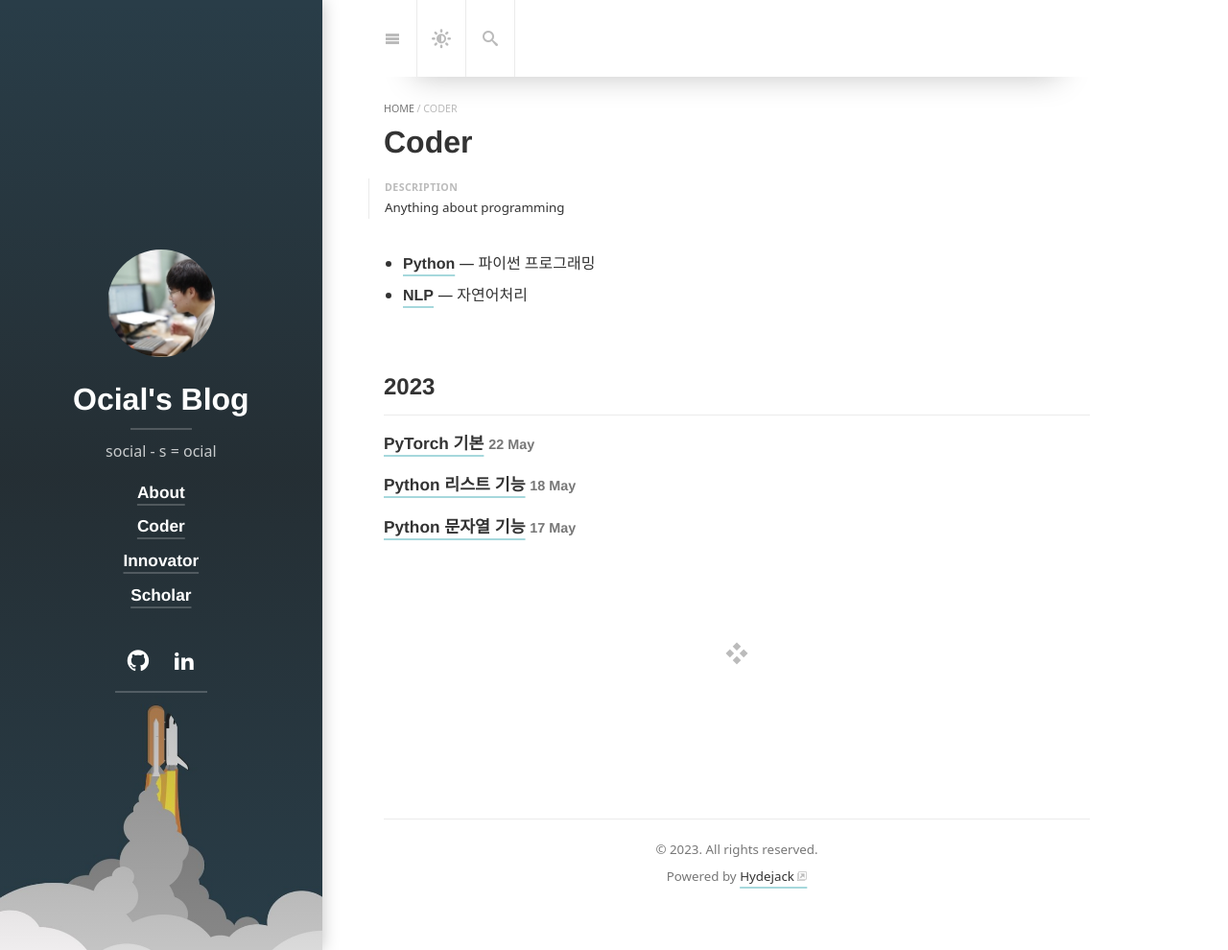
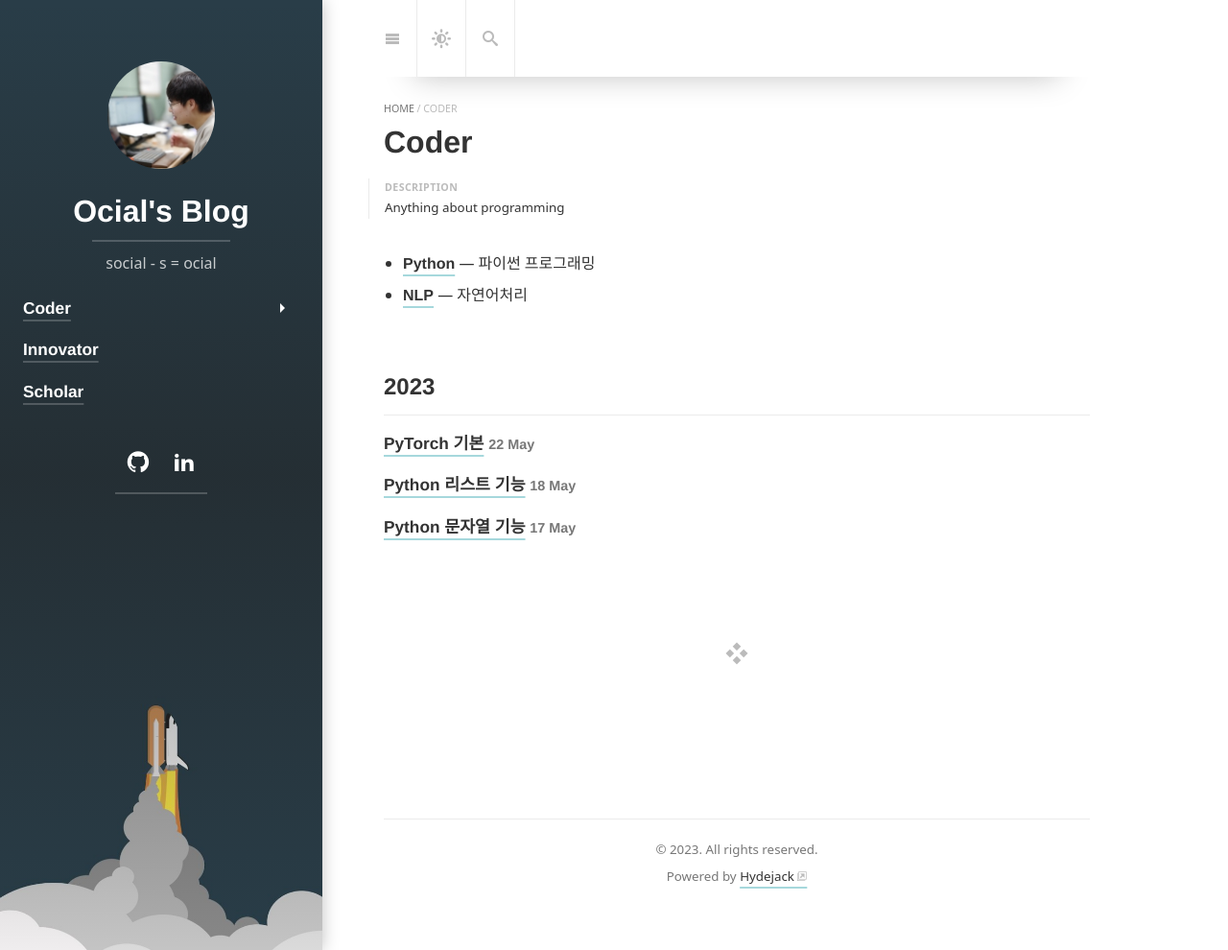
Before and after one commit to ocial/ocial.github.io, a Jekyll site: the page built from _featured_categories/coder.md, in a window 1280 px wide and 990 px high. Shown: the whole window at 96% size. Built offline with Jekyll 4.4.1, drawn with Linux system fonts in a browser that asks for light colours; cached includes are drawn as plain includes; nearby versions of some CDN libraries; some web fonts are replaced; library files that are not in the unit come from our copies.

Commit message:
submenu to the sidebar

```diff
--- a/_includes/body/nav.html
+++ b/_includes/body/nav.html
@@ -1,41 +1,37 @@
 <span class="sr-only">{{ site.data.strings.navigation | default:"Navigation" }}{{ site.data.strings.colon | default:":" }}</span>
 <ul>
-  {% if site.menu %}
-    {% for node in site.menu %}
-      {% assign url = node.url | default: node.href %}
-      <li>
-        <a
-          {% if forloop.first %}id="_drawer--opened"{% endif %}
-          href="{% include_cached smart-url url=url %}"
-          class="sidebar-nav-item {% if node.external  %}external{% endif %}"
-          {% if node.rel %}rel="{{ node.rel }}"{% endif %}
-        >
-          {{ node.name | default:node.title }}
-        </a>
-      </li>
-    {% endfor %}
-  {% else %}
-    {% assign pages = site.html_pages | where: "menu", true %}
-    {% assign documents = site.documents | where: "menu", true %}
-    {% assign nodes = pages | concat: documents | sort: "order" %}
-
+  {% assign nodes = site.html_pages | concat: site.documents | where: "sidebar", true | sort: "order" %}
+  {% assign tag_nodes = nodes | where: "type", "tag" %}
   {% for node in nodes %}
     {% unless node.redirect_to %}
+      {% if node.type != "tag" %}
+        {% assign subnodes = tag_nodes | where_exp: "item", "item.category == node.slug" %}
+        {% assign count = count | plus: 1 %}
         <li>
-          <a
-            {% if forloop.first %}id="_navigation"{% endif %}
-            href="{{ node.url | relative_url }}"
-            class="sidebar-nav-item"
-            {% if node.rel %}rel="{{ node.rel }}"{% endif %}
-            >
-            {{ node.title }}
-          </a>
+          {% if subnodes != empty %}
+            <input type="checkbox" id="folder-checkbox-{{ count }}" />
+          {% endif %}
+          <div class="list-wrapper">
+            <a {% if forloop.first %}id="_navigation"{% endif %} href="{{ node.url | relative_url }}" class="sidebar-nav-item" {% if node.rel %}rel="{{ node.rel }}"{% endif %} >{{ node.title }}</a>
+            {% if subnodes != empty %}
+              <button class="spread-btn" onclick="javascript:spread({{ count }})">
+                <label id="spread-icon-{{ count }}" class="material-icons">arrow_right</label>
+              </button>
+            {% endif %}
+          </div>
+          {% for subnode in subnodes %}
+            {% if forloop.first %}<ul class="list-body">{% endif %}
+                <li>
+                  <a class="sidebar-nav-subitem" href="{{ subnode.url | relative_url }}">{{ subnode.title }}</a>
                 </li>
+            {% if forloop.last %}</ul>{% endif %}
+          {% endfor %}
+        </li>
+      {% endif %}
     {% else %}
       <li>
         <a href="{{ node.redirect_to }}" class="sidebar-nav-item external">{{ node.title }}</a>
       </li>
     {% endunless %}
   {% endfor %}
-  {% endif %}
 </ul>
--- a/_includes/head/links-static.html
+++ b/_includes/head/links-static.html
@@ -30,3 +30,7 @@
 {% if site.comments.provider == "disqus" and site.disqus %}
   <link rel="dns-prefetch" href="https://{{ disqus }}.disqus.com" id="_hrefDisqus">
 {% endif %}
+
+<!-- For sidebar folder -->
+<link href="https://fonts.googleapis.com/icon?family=Material+Icons" rel="stylesheet">
+<script src="/assets/js/sidebar-folder.js"></script>
--- a/_sass/my-inline.scss
+++ b/_sass/my-inline.scss
@@ -1,2 +1,82 @@
 // Uncomment to disable dingbat icons below posts
 // hr.dingbat { display: none }
+
+// Sidebar Modification
+
+.sidebar {
+    text-align: center;
+  }
+
+  .sidebar-sticky {
+    height: 100%;
+    padding-top: 5%;
+    position: absolute;
+  }
+
+  .sidebar-nav-item {
+    padding: .25rem 0;
+    width:100%;
+  }
+
+  .sidebar-nav-subitem {
+    @extend .f4;
+    width:100%;
+    padding: .25rem 0;
+    display: inline-block;
+  }
+
+  .sidebar-nav-subitem:last-child {
+    margin: 0 0 4px 0;
+  }
+
+  .list-wrapper {
+    text-align: left;
+    width: 18rem;
+    display: flex;
+  }
+
+  .list-body {
+    margin: 0;
+    text-align: left;
+  }
+
+  .sidebar-about {
+    > a.sidebar-title {
+      &::after {
+        width: 9rem;
+      }
+    }
+  }
+
+  // Submenu Insertion
+
+  .spread-btn{
+    background: none;
+    border: none;
+    color: white;
+    cursor: pointer;
+    text-align: right;
+    width: 100%;
+  }
+
+  .spread-btn:hover{
+    color: #4FB1BA;
+  }
+
+  input[type=checkbox]{
+    display: none;
+  }
+
+  input[type=checkbox] ~ ul{
+    height: 0;
+    transform: scaleY(0);
+    transition: transform .2s ease-out;
+  }
+
+  input[type=checkbox]:checked ~ ul{
+    height: 100%;
+    list-style: none;
+    transform-origin: top;
+    transform: scaleY(1);
+    transition: transform .2s ease-out;
+  }
--- /dev/null
+++ b/assets/js/sidebar-folder.js
@@ -0,0 +1,7 @@
+function spread(count){
+    document.getElementById('folder-checkbox-' + count).checked =
+    !document.getElementById('folder-checkbox-' + count).checked
+    document.getElementById('spread-icon-' + count).innerHTML =
+    document.getElementById('spread-icon-' + count).innerHTML == 'arrow_right' ?
+    'arrow_drop_down' : 'arrow_right'
+}
```
Also changed, not shown: _featured_categories/coder.md (+1 -0 lines), _layouts/tag-list.html (added, +23 -0 lines). Lines whose indentation alone changed are shown as unchanged.
